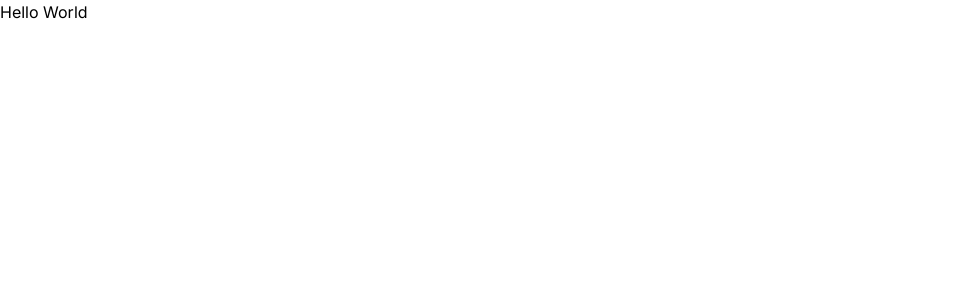
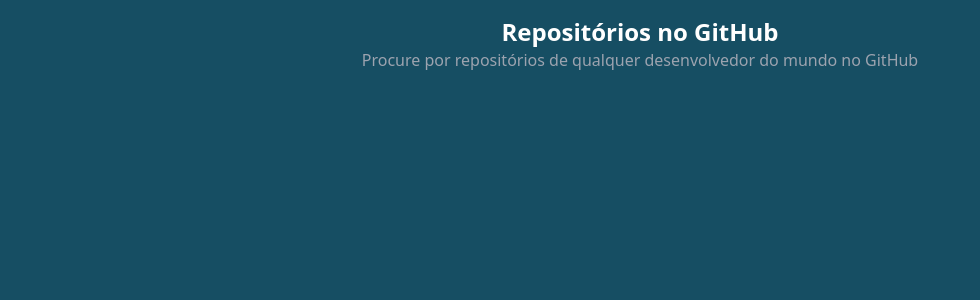
Before and after one commit to LucasMauricio1/github-graphQL, a Next.js app: page / in a window 1280 px wide. Shown: the top 300 px of the page, without its empty margins (0-980 px from the left). Built offline with nearby package versions, Linux system fonts and the light colour scheme.

Commit message:
feat: header component

```diff
--- /dev/null
+++ b/src/app/components/Header/index.tsx
@@ -0,0 +1,13 @@
+interface HeaderProps {
+  title: string
+  subtitle: string
+}
+
+export function Header({ title, subtitle }: HeaderProps) {
+  return (
+    <div className="flex flex-col items-center justify-center p-4">
+      <h1 className="text-2xl font-bold text-white">{title}</h1>
+      <p className="text-gray-400">{subtitle}</p>
+    </div>
+  )
+}
--- a/src/app/layout.tsx
+++ b/src/app/layout.tsx
@@ -16,7 +16,7 @@
 }>) {
   return (
     <html lang="en">
-      <body className={inter.className}>{children}</body>
+      <body className={(inter.className, 'bg-cyan-900')}>{children}</body>
     </html>
   )
 }
--- a/src/app/page.tsx
+++ b/src/app/page.tsx
@@ -1,3 +1,12 @@
+import { Header } from './components/Header'
+
 export default function Home() {
-  return <h1>Hello World</h1>
+  return (
+    <main className="flex flex-col items-center justify-center">
+      <Header
+        title="Repositórios no GitHub"
+        subtitle="Procure por repositórios de qualquer desenvolvedor do mundo no GitHub"
+      />
+    </main>
+  )
 }
```
